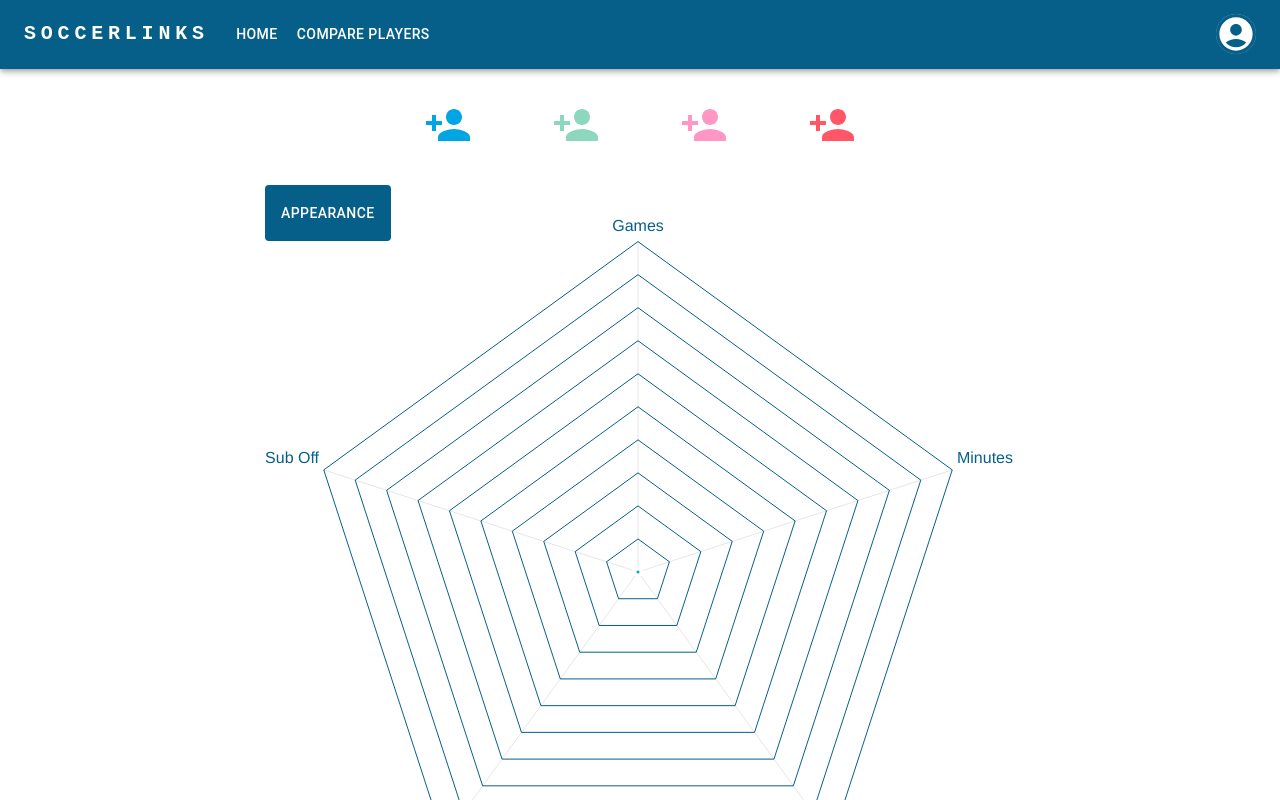
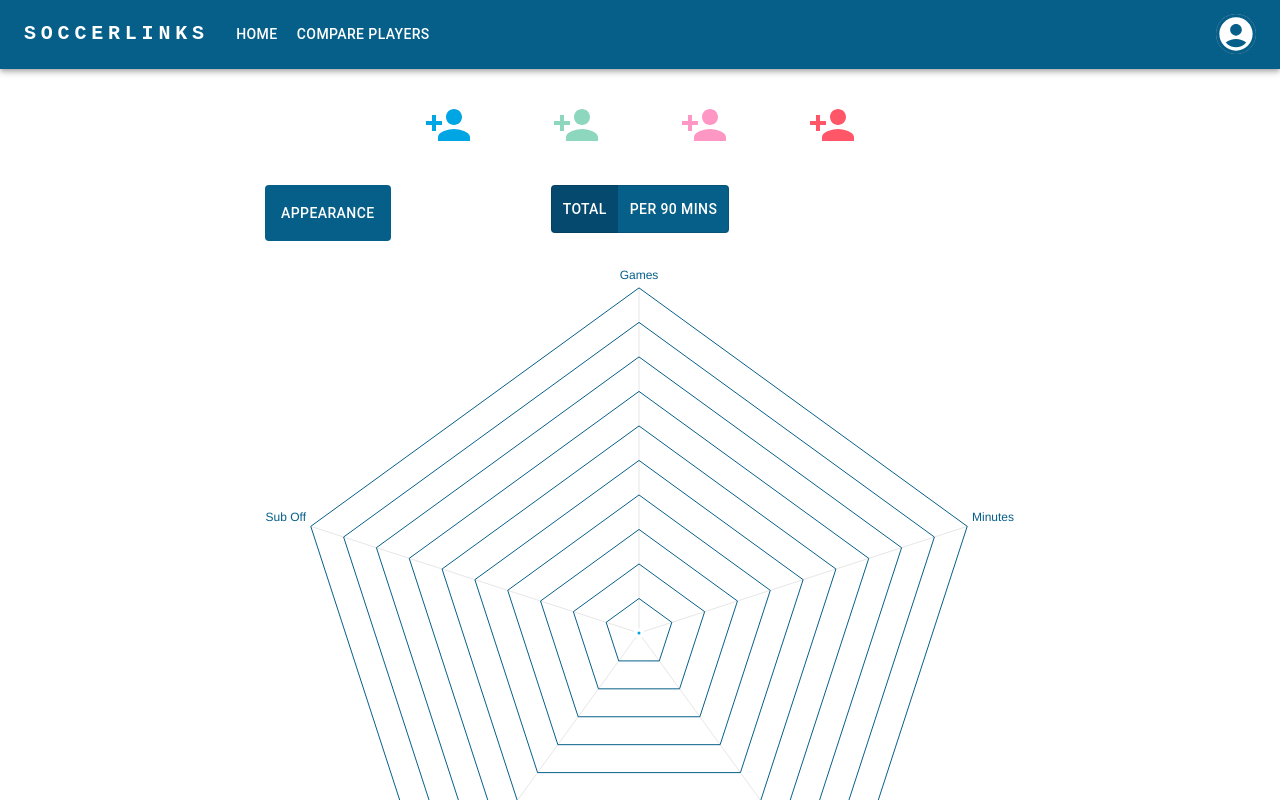
Before and after one commit to asayenju/soccerLink, a React (Create React App) app in the folder frontend/: page / in a window 1280 px wide. Shown: the top 800 px of the page. Built offline with nearby package versions, Linux system fonts and the light colour scheme.

Commit message:
added toggle of per 90 min and total stats, and also made sure that the rest of passing container is displayed properly

```diff
--- a/frontend/src/components/AddPlayer.js
+++ b/frontend/src/components/AddPlayer.js
@@ -74,6 +74,14 @@ const players = [
         'Long Passes Completed': 10,
         'Cross Attempts': 10,
         'Crosses Completed': 6,
+        'Sideways Passes': 2,
+        'Backward Passes': 5,
+        'Forward Passes': 10,
+        'Lays Off Completed': 3,
+        'Passes Completed in Own Half': 11,
+        'Through Balls': 3,
+        'Corner Crosses': 4,
+        'Open Play Crosses Completed': 2
       },
       Possession: {
         Handballs: 0,
@@ -162,6 +170,14 @@ const players = [
         'Long Passes Completed': 15,
         'Cross Attempts': 12,
         'Crosses Completed': 7,
+        'Sideways Passes': 5,
+        'Backward Passes': 10,
+        'Forward Passes': 11,
+        'Lays Off Completed': 5,
+        'Passes Completed in Own Half': 1,
+        'Through Balls': 7,
+        'Corner Crosses': 5,
+        'Open Play Crosses Completed': 10
       },
       Possession: {
         Handballs: 1,
--- /dev/null
+++ b/frontend/src/components/ToggleButtons.js
@@ -0,0 +1,45 @@
+import * as React from 'react';
+import ToggleButton from '@mui/material/ToggleButton';
+import ToggleButtonGroup from '@mui/material/ToggleButtonGroup';
+import { styled } from '@mui/material/styles';
+
+const CustomToggleButton = styled(ToggleButton)(({ theme }) => ({
+  color: 'white',
+  backgroundColor: '#065F89',
+  '&.Mui-selected': {
+    backgroundColor: '#054a6e', // Darker shade for the selected state
+    color: 'white',
+  },
+  '&.Mui-selected:hover': {
+    backgroundColor: '#033952', // Even darker shade when selected and hovered
+    color: 'white',
+  },
+  '&:hover': {
+    backgroundColor: '#1e6f94', // Darker shade on hover
+    color: 'white',
+  },
+}));
+
+export default function ToggleButtons() {
+  const [alignment, setAlignment] = React.useState('total');
+
+  const handleAlignment = (event, newAlignment) => {
+    setAlignment(newAlignment);
+  };
+
+  return (
+    <ToggleButtonGroup
+      value={alignment}
+      exclusive
+      onChange={handleAlignment}
+      aria-label="total vs per 90 mins"
+    >
+      <CustomToggleButton value="total" aria-label="total stats">
+        Total
+      </CustomToggleButton>
+      <CustomToggleButton value="per90" aria-label="per 90 mins stats">
+        Per 90 mins
+      </CustomToggleButton>
+    </ToggleButtonGroup>
+  );
+}
--- a/frontend/src/components/radarChart.js
+++ b/frontend/src/components/radarChart.js
@@ -4,6 +4,7 @@ import Button from '@mui/material/Button';
 import Menu from '@mui/material/Menu';
 import MenuItem from '@mui/material/MenuItem';
 import Fade from '@mui/material/Fade';
+import ToggleButtons from './ToggleButtons';
 
 const RadarChart = ({ selectedPlayers }) => {
   const chartRef = useRef(null);
@@ -13,6 +14,9 @@ const RadarChart = ({ selectedPlayers }) => {
   const [anchorEl, setAnchorEl] = useState(null);
   const [selectedLabel, setSelectedLabel] = useState('Appearance');
   const open = Boolean(anchorEl);
+
+  // State for managing stats type (Total or Per 90 mins)
+  const [statsType, setStatsType] = useState('total');
 
 // Data label categories
 const labelsMapping = {
@@ -90,9 +94,8 @@ const labelsMapping = {
     'Open Play Crosses Completed',
     'Corners Crosses',
     'Through Balls',
+    'Passes Completed in Own Half',
     'Lay Offs Completed',
-    'Passes Completed In Opposition Half',
-    'Passes Completed In Own Half',
     'Forward Passes',
     'Backward Passes',
     'Sideways Passes',
@@ -120,25 +123,36 @@ const labelsMapping = {
 
   const colors = ['#00A5E3', '#8DD7BF', '#FF97C5', '#FF5768'];
 
-    // Prepare data for the radar chart based on selected label
   const datasets = selectedPlayers.length > 0 ? selectedPlayers.map((player, index) => {
     const data = labels.map(label => {
-        // Divide only the 'Minutes' value by 100
-        if (label === 'Minutes') {
-          return player?.stats[selectedLabel][label] / 100 || 0;
-        } else if (label === 'Interceptions') {
-          return player?.stats[selectedLabel][label] / 2 || 0;
-        } else if (label === 'Touches') {
-          return player?.stats[selectedLabel][label] / 10 || 0;
-        } else if (label === 'Shooting Accuracy') {
-          return player?.stats[selectedLabel][label] / 4 || 0;
-        } else if (label === 'Pass Attempts') {
-          return player?.stats[selectedLabel][label] / 4 || 0;
-        } else if (label === 'Passes Completed') {
-          return player?.stats[selectedLabel][label] / 4 || 0;
-        } else {
-          return player?.stats[selectedLabel][label] || 0;
+      let value = player?.stats[selectedLabel][label] || 0;
+
+      if (statsType === 'per90' && label !== 'Minutes') {
+        const minutesPlayed = player?.stats[selectedLabel]['Minutes'] || 1;
+        value = (value / minutesPlayed) * 90;
       }
+
+      // Custom transformations for specific labels
+      switch(label) {
+        case 'Minutes':
+          value = value / 100;
+          break;
+        case 'Interceptions':
+          value = value / 2;
+          break;
+        case 'Touches':
+          value = value / 10;
+          break;
+        case 'Shooting Accuracy':
+        case 'Pass Attempts':
+        case 'Passes Completed':
+          value = value / 4;
+          break;
+        default:
+          break;
+      }
+
+      return value;
     });
 
     return {
@@ -156,9 +170,9 @@ const labelsMapping = {
     };
   }) : [{
     label: 'No Data',
-      data: labels.map(() => 0), // Default to zero data points
+    data: labels.map(() => 0),
     fill: true,
-      backgroundColor: '#CCCCCC66', // Light gray for no data
+    backgroundColor: '#CCCCCC66',
     borderColor: '#CCCCCC',
     borderWidth: 3,
     pointBackgroundColor: '#CCCCCC',
@@ -172,10 +186,7 @@ const labelsMapping = {
     Math.max(...datasets.map(dataset => dataset.data[index]))
   );
 
-    // Calculate the rounded max value, rounding up to the nearest 5
   const roundedMax = Math.ceil(Math.max(...maxValues) / 5) * 5;
-
-    // Set max to 10 if the maximum value is zero and it is a default case
   const max = roundedMax === 0 ? 10 : roundedMax;
 
   const data = {
@@ -195,19 +206,11 @@ const labelsMapping = {
         tooltip: {
           callbacks: {
             label: function(tooltipItem) {
-                // Get the dataset and data index
               const dataset = tooltipItem.dataset;
               const dataIndex = tooltipItem.dataIndex;
-
-                // Get the player name and value from the dataset
               const playerName = dataset.playerData?.name || '';
               const originalValue = selectedPlayers[tooltipItem.datasetIndex]?.stats[selectedLabel][labels[dataIndex]] || 0;
-
-                // Divide only the 'Minutes' value by 100 for chart display, but show the original value in tooltip
-                const displayValue = labels[dataIndex] === 'Minutes' ? originalValue : originalValue;
-
-                // Return formatted tooltip label
-                return `${playerName}: ${displayValue}`;
+              return `${playerName}: ${originalValue}`;
             },
           },
         },
@@ -227,8 +230,11 @@ const labelsMapping = {
           pointLabels: {
             color: '#065F89',
             font: {
-                size: 16,
+              size: 12,
             },
+            callback: function(label) {
+              return label.split(' ').join('\n');
+            }
           },
           grid: {
             color: '#065F89',
@@ -246,10 +252,13 @@ const labelsMapping = {
       chartInstanceRef.current.destroy();
     }
   };
-  }, [selectedPlayers, selectedLabel]);
+}, [selectedPlayers, selectedLabel, statsType]);
 
 return (
   <div style={{ width: '750px', height: '800px', margin: 'auto', position: 'relative' }}>
+    <div style={{ display: 'flex', justifyContent: 'center', marginBottom: '2vh' }}>
+      <ToggleButtons statsType={statsType} setStatsType={setStatsType} />
+    </div>
     <div style={{ position: 'absolute', top: 0, left: 0 }}>
       <Button
         id="fade-button"
```
Lines whose indentation alone changed are shown as unchanged.
